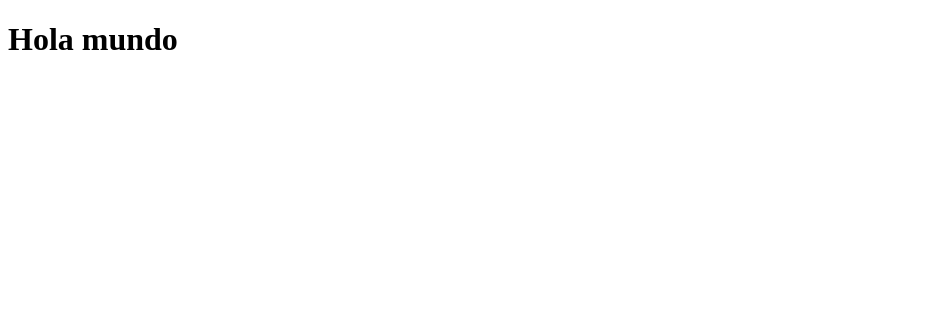
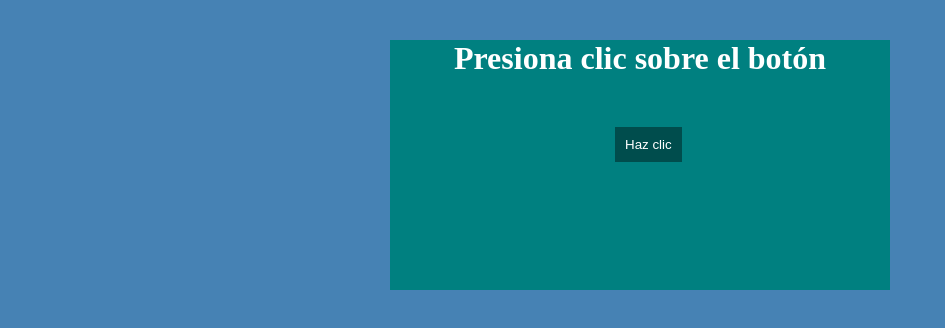
Before and after one commit to linuxmel27/FirstProject, a plain HTML site: page index.html in a window 1280 px wide. Shown: the whole page, without its empty margins (0-945 px from the left). Drawn offline with Linux system fonts and the light colour scheme.

Commit message:
Los últimos cambios que tienes que estudiar

```diff
--- a/JS/script.js
+++ b/JS/script.js
@@ -0,0 +1,3 @@
+function MyFunction(){
+	alert("Habéis hecho clic tío, jolín");
+}
--- a/css/style.css
+++ b/css/style.css
@@ -0,0 +1,37 @@
+* {
+	padding: 0;
+	margin: 0;
+}
+
+body {
+	background-color: steelblue;
+}
+
+body div {
+	margin: 40px auto;
+	width: 500px;
+	height: 250px;
+	background-color: teal;
+}
+
+body div h1 {
+	color: #fff;
+	text-align: center;
+}
+
+body div input {
+	border: none;
+	background-color: rgba(0,0,0,0.4);
+	color: #fff;
+	padding: 10px;
+	margin: 50px 10px 10px 225px;
+}
+
+body div input:hover {
+	cursor: pointer;
+	background-color: rgba(0,0,0,0.8);
+}
+
+body div input:active {
+	background-color: rgba(0,0,0,0.2);
+}
--- a/index.html
+++ b/index.html
@@ -1,12 +1,26 @@
 <!DOCTYPE html>
 <html>
 	<head>
+		<!-- Se agrega la hoja de estilo CSS -->
+		<link rel="stylesheet" href="css/style.css">
+
+		<!-- Se agrega el script JS -->
+		<script src="JS/script.js"></script>
+
+		<!-- Se manipulan los caracteres alfanuméricos UTF-8 -->
+		<meta charset="utf-8" />
+
+		<!-- Se pronuncia el título de la página -->
 		<title>Web page</title>
 	</head>
 
 	<body>
 
-		<h1>Hola mundo</h1>
+		<div>
+			<h1>Presiona clic sobre el botón</h1>
+
+			<input type="button" id="MyBotton" onclick="javascript: MyFunction();" value="Haz clic" />
+		</div>
 
 	</body>
 </html>
```
